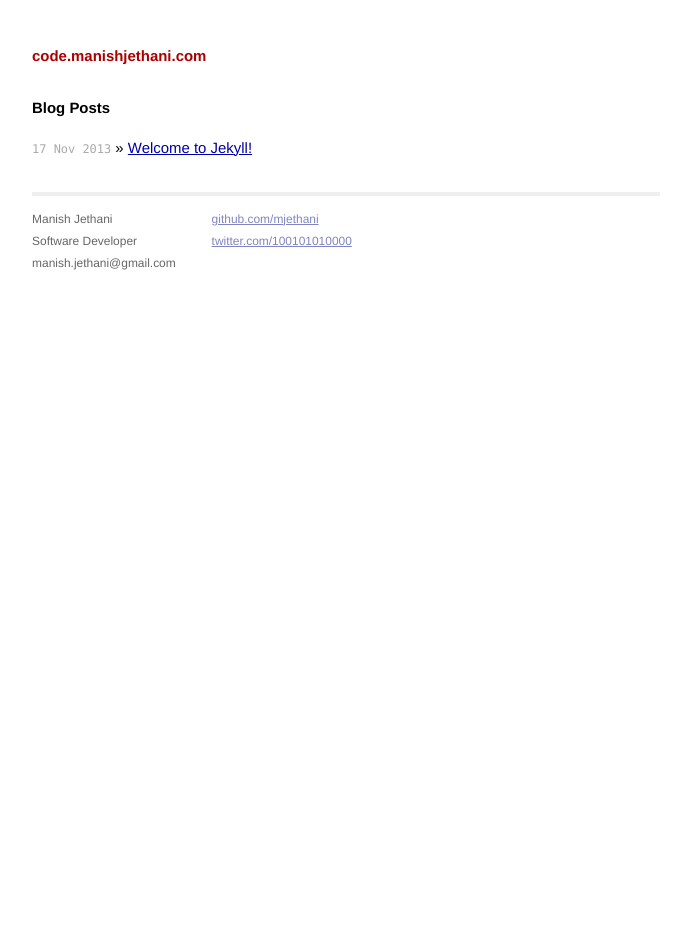
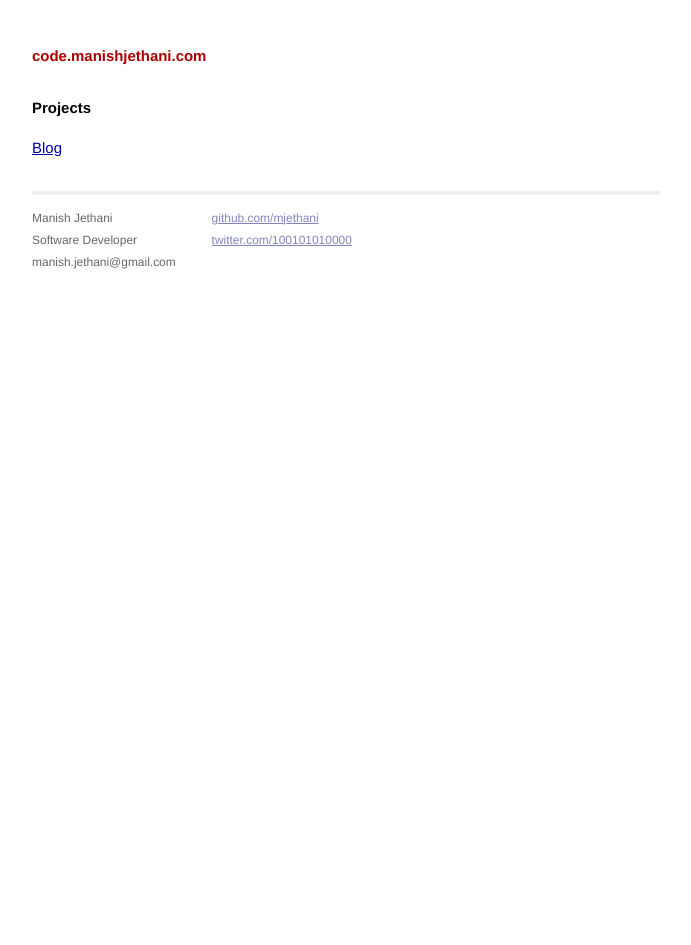
Before and after one commit to mjethani/mjethani.github.io, a Jekyll site: the page built from index.html, in a window 1280 px wide. Shown: the whole page, without its empty margins (294-985 px from the left). Built offline with Jekyll 4.4.1, drawn with Linux system fonts in a browser that asks for light colours; Markdown is read by kramdown in place of the engine named in the settings.

Commit message:
added projects section

```diff
--- a/_posts/2013-11-17-welcome-to-jekyll.markdown
+++ b/_posts/2013-11-17-welcome-to-jekyll.markdown
@@ -3,7 +3,7 @@ layout: post
 title:  "Welcome to Jekyll!"
 date:   2013-11-17 15:33:47
 categories: jekyll update
-published: true
+published: false
 ---
 
 You'll find this post in your `_posts` directory - edit this post and re-build (or run with the `-w` switch) to see your changes!
--- a/index.html
+++ b/index.html
@@ -4,10 +4,16 @@ title: code.manishjethani.com
 ---
 
 <div id="home">
+  <h1>Projects</h1>
+  <ul class="posts">
+    <li><a href="https://github.com/mjethani/blog">Blog</a></li>
+  </ul>
+  <!--
   <h1>Blog Posts</h1>
   <ul class="posts">
     {% for post in site.posts %}
       <li><span>{{ post.date | date_to_string }}</span> &raquo; <a href="{{ post.url }}">{{ post.title }}</a></li>
     {% endfor %}
   </ul>
+  -->
 </div>
```
